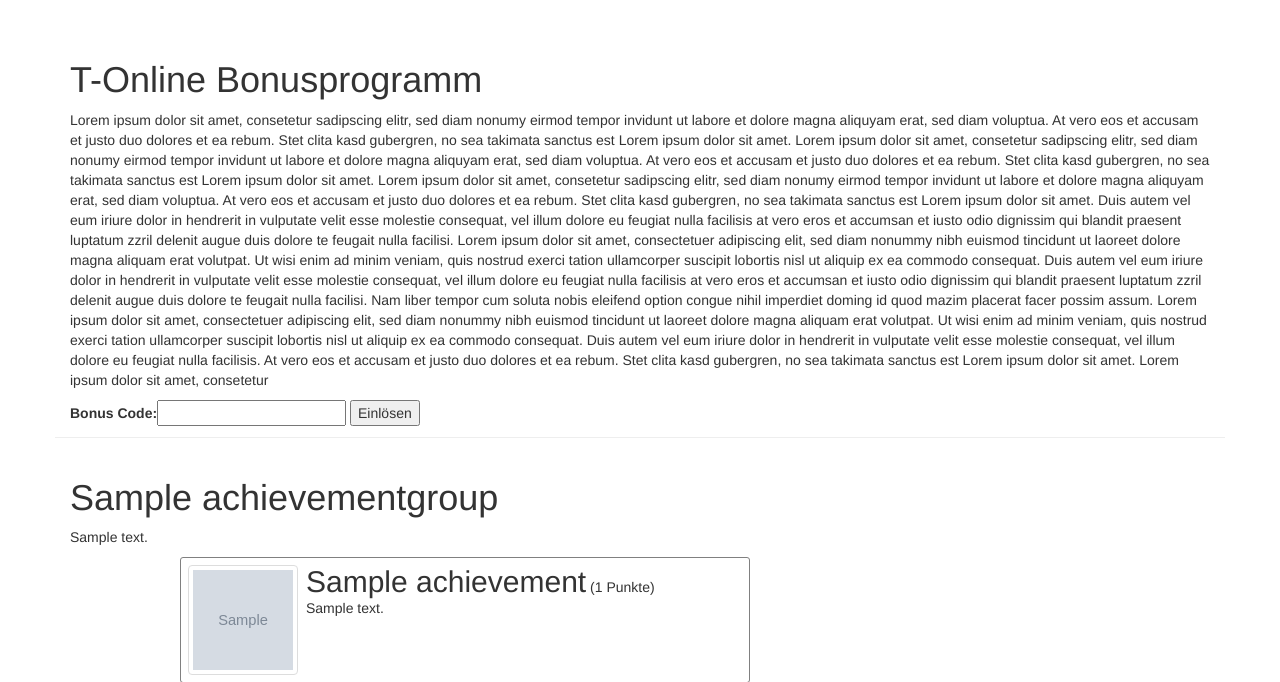
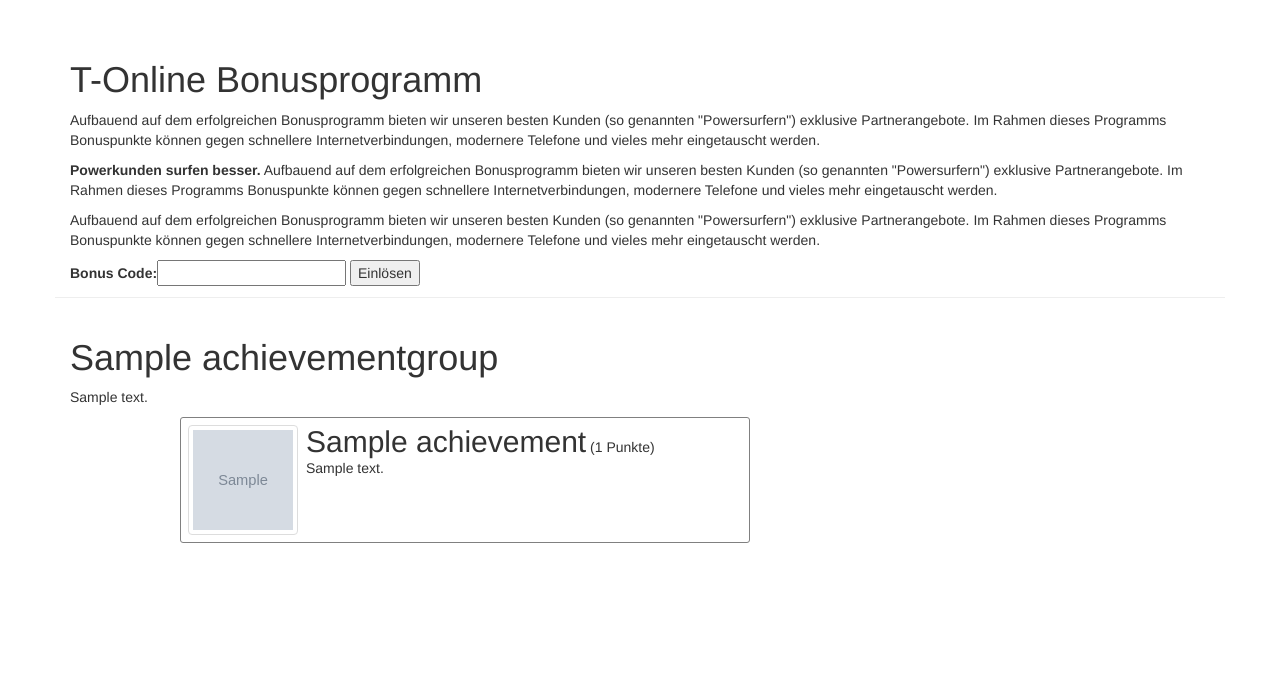
Before and after one commit to dstelter/ctfstore, a Django app: page /achievements in a window 1280 px wide. Shown: the part 51-733 px from the top of the page. Run offline with Django 3.2, Linux system fonts and the light colour scheme; a user stored in the database is signed in; tables that the repository leaves empty hold one stand-in row (values such as "Sample post"); grey boxes marked "Sample" are stand-in pictures; some libraries are stand-ins or nearby versions.

Commit message:
improved achievment text

```diff
--- a/store/templates/store/achievements.html
+++ b/store/templates/store/achievements.html
@@ -10,17 +10,16 @@
 	<a name="achievements"></a>
 	<h1>{{isp_name}} Bonusprogramm</h1>
 	<p>
-		Lorem ipsum dolor sit amet, consetetur sadipscing elitr, sed diam nonumy eirmod tempor invidunt ut labore et dolore magna aliquyam erat, sed diam voluptua. At vero eos et accusam et justo duo dolores et ea rebum. Stet clita kasd gubergren, no sea takimata sanctus est Lorem ipsum dolor sit amet. Lorem ipsum dolor sit amet, consetetur sadipscing elitr, sed diam nonumy eirmod tempor invidunt ut labore et dolore magna aliquyam erat, sed diam voluptua. At vero eos et accusam et justo duo dolores et ea rebum. Stet clita kasd gubergren, no sea takimata sanctus est Lorem ipsum dolor sit amet. Lorem ipsum dolor sit amet, consetetur sadipscing elitr, sed diam nonumy eirmod tempor invidunt ut labore et dolore magna aliquyam erat, sed diam voluptua. At vero eos et accusam et justo duo dolores et ea rebum. Stet clita kasd gubergren, no sea takimata sanctus est Lorem ipsum dolor sit amet.
 
-		Duis autem vel eum iriure dolor in hendrerit in vulputate velit esse molestie consequat, vel illum dolore eu feugiat nulla facilisis at vero eros et accumsan et iusto odio dignissim qui blandit praesent luptatum zzril delenit augue duis dolore te feugait nulla facilisi. Lorem ipsum dolor sit amet, consectetuer adipiscing elit, sed diam nonummy nibh euismod tincidunt ut laoreet dolore magna aliquam erat volutpat.
+		Aufbauend auf dem erfolgreichen Bonusprogramm bieten wir unseren besten Kunden (so genannten "Powersurfern") exklusive Partnerangebote. Im Rahmen dieses Programms Bonuspunkte k&ouml;nnen gegen schnellere Internetverbindungen, modernere Telefone und vieles mehr eingetauscht werden.
+	</p>
+	<p>
+		<strong>Powerkunden surfen besser.</strong>
+		Aufbauend auf dem erfolgreichen Bonusprogramm bieten wir unseren besten Kunden (so genannten "Powersurfern") exklusive Partnerangebote. Im Rahmen dieses Programms Bonuspunkte k&ouml;nnen gegen schnellere Internetverbindungen, modernere Telefone und vieles mehr eingetauscht werden.
+	</p>
+	<p>
 
-		Ut wisi enim ad minim veniam, quis nostrud exerci tation ullamcorper suscipit lobortis nisl ut aliquip ex ea commodo consequat. Duis autem vel eum iriure dolor in hendrerit in vulputate velit esse molestie consequat, vel illum dolore eu feugiat nulla facilisis at vero eros et accumsan et iusto odio dignissim qui blandit praesent luptatum zzril delenit augue duis dolore te feugait nulla facilisi.
-
-		Nam liber tempor cum soluta nobis eleifend option congue nihil imperdiet doming id quod mazim placerat facer possim assum. Lorem ipsum dolor sit amet, consectetuer adipiscing elit, sed diam nonummy nibh euismod tincidunt ut laoreet dolore magna aliquam erat volutpat. Ut wisi enim ad minim veniam, quis nostrud exerci tation ullamcorper suscipit lobortis nisl ut aliquip ex ea commodo consequat.
-
-		Duis autem vel eum iriure dolor in hendrerit in vulputate velit esse molestie consequat, vel illum dolore eu feugiat nulla facilisis.
-
-		At vero eos et accusam et justo duo dolores et ea rebum. Stet clita kasd gubergren, no sea takimata sanctus est Lorem ipsum dolor sit amet. Lorem ipsum dolor sit amet, consetetur
+		Aufbauend auf dem erfolgreichen Bonusprogramm bieten wir unseren besten Kunden (so genannten "Powersurfern") exklusive Partnerangebote. Im Rahmen dieses Programms Bonuspunkte k&ouml;nnen gegen schnellere Internetverbindungen, modernere Telefone und vieles mehr eingetauscht werden.
 	</p>
 
 	<form action="{% url 'achievements' %}" method="post">
```
Also changed, not shown: store/templates/store/upgrades.html (+12 -1 lines).
